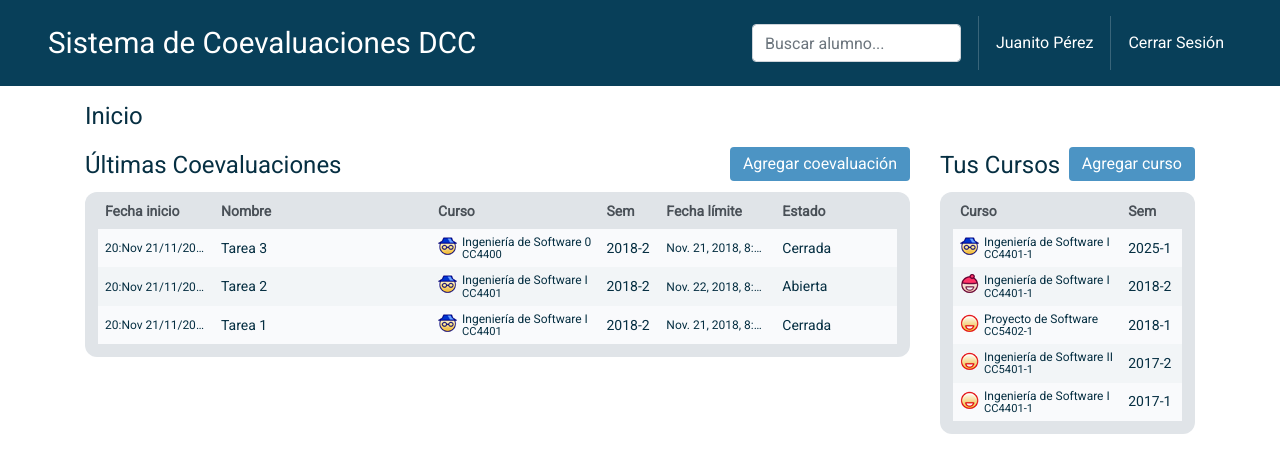
After one commit to DCC-CC4401/2018-2-CebicheCorp-T4, a Django app: page /index in a window 1280 px wide. The commit adds this page. Shown: the top 473 px of the page. Run offline with Django 3.2, Linux system fonts and the light colour scheme; data comes from the database, SQL or seed files in the repository; both versions use the stored data as it was after the commit; some libraries are stand-ins or nearby versions.

```diff
--- a/Coevaluaciones/apps.py
+++ b/Coevaluaciones/apps.py
@@ -1,5 +1,5 @@
 from django.apps import AppConfig
 
 
-class BlogConfig(AppConfig):
+class Tarea4Config(AppConfig):
     name = 'Coevaluaciones'
--- a/Coevaluaciones/urls.py
+++ b/Coevaluaciones/urls.py
@@ -3,4 +3,5 @@ from . import views
 
 urlpatterns = [
     path('', views.login, name='login'),
+    path('index', views.index, name='index'),
 ]
--- a/Coevaluaciones/views.py
+++ b/Coevaluaciones/views.py
@@ -1,6 +1,11 @@
 from django.shortcuts import render
-from .models import Post
+from .models import Coeval, Curso
 from django.utils import timezone
 
 def login(request):
-    return render(request, 'Coevaluaciones/login.html', {})
+    return render(request, 'login.html', {})
+
+def index(request):
+    ultimas_coeval = Coeval.objects.order_by('-fecha_inicio')[:5]
+    context = {'ultimas_coeval': ultimas_coeval}
+    return render(request, 'home.html', context)
--- a/static/css/coeval.css
+++ b/static/css/coeval.css
@@ -213,7 +213,7 @@ td.td-icon {
 
 .th-fecha {	width: 6.2rem }
 .th-titulo { width: 11.6rem }
-.th-curso {	width: 8.8rem }
+.th-curso {	width: 9rem }
 .th-semestre { width: 3.2rem }
 .th-estado { width: 4.5rem }
 .th-iconos { width: 2rem }
--- /dev/null
+++ b/templates/footer.html
@@ -0,0 +1,2 @@
+    </body>
+    </html>
--- /dev/null
+++ b/templates/header.html
@@ -0,0 +1,42 @@
+{% load static %}
+<!DOCTYPE html>
+    <html lang="es">
+    <head>
+        <meta charset="UTF-8">
+        <link rel="stylesheet" href="{% static 'css/bootstrap.min.css' %}"/>
+        <link rel="stylesheet" href="{% static 'css/coeval.css' %}"/>
+        <link rel="stylesheet" href="https://fonts.googleapis.com/css?family=Roboto">
+        <script src="https://code.jquery.com/jquery-3.1.0.min.js"></script>
+        <script src="{% static 'js/bootstrap.min.js' %}"></script>
+        <script src="{% static 'js/coeval.js' %}"></script>
+        <title>Sistema de Coevaluaciones DCC</title>
+    </head>
+    <body>
+        <!-- Barra superior -->
+        <nav class="navbar navbar-expand-lg navbar-dark bg-dark px-5 py-3">
+            <a class="navbar-brand" href="#">Sistema de Coevaluaciones DCC</a>
+            <!-- Al achicar la pantalla, el menú se oculta y se vuelve desplegable mediante este botón. -->
+            <button class="navbar-toggler" type="button" data-toggle="collapse" data-target="#navbarSupportedContent" aria-controls="navbarSupportedContent" aria-expanded="false" aria-label="Toggle navigation">
+                <span class="navbar-toggler-icon">
+                    <i class="fa fa-navicon"></i>
+                </span>
+            </button>
+
+            <!-- Menú superior-derecha -->
+            <div class="collapse navbar-collapse" id="navbarSupportedContent">
+                <ul class="navbar-nav ml-auto">
+                    <form class="nav-link form-inline my-2 my-lg-0">
+                        <input class="form-control" type="search" placeholder="Buscar alumno..." aria-label="Buscar alumno">
+                    </form>
+                    <li class="divider-vertical"></li>
+                    <li class="nav-item">
+                        <a class="nav-link" href="#">Juanito Pérez</a>
+                    </li>
+                    <li class="divider-vertical"></li>
+                    <li class="nav-item">
+                        <a class="nav-link" href="#">Cerrar Sesión</a>
+                    </li>
+                </ul>
+            </div>
+        </nav>
+        <!-- FIN Barra superior -->
--- /dev/null
+++ b/templates/home.html
@@ -0,0 +1,235 @@
+{%  include "header.html" %}
+        <!-- Cuerpo -->
+        <div class="container"> <!-- Contenedor responsivo, se adapta a la pantalla con puntos de quiebre. -->
+
+            <h4 class="font-weight-light my-3">Inicio</h4>
+
+            <!-- Formulario para agregar una coevaluación. -->
+            <!-- Permanece oculto hasta apretar el botón correspondiente. -->
+            <div id="add-coev-form" class="mb-4">
+                <h4 class="mt-1">Agregar Coevaluación</h4>
+                <form>
+                    <div class="form-row">
+                        <div class="form-group col-6">
+                            <label for="titleCoev">Título de la coevaluación</label>
+                            <input type="text" class="form-control" id="titleCoev" placeholder="ej: Tarea 1, Presentación 3, etc.">
+                        </div>
+                        <div class="form-group col-6">
+                            <label for="inputCursoCoev">Curso</label>
+                            <select id="inputCursoCoev" class="form-control">
+                                <option selected>Seleccione un curso...</option>
+                                <option>CC4401-1 Ingeniería de Software I, 2025-1</option>
+                                <option>CC4401-1 Ingeniería de Software I, 2018-2</option>
+                            </select>
+                        </div>
+                    </div>
+                    <div class="form-row">
+                        <div class="form-group col-3">
+                            <label for="dateStartCoev">Fecha de inicio</label>
+                            <input type="date" class="form-control" id="dateStartCoev" placeholder="dd/mm/yyyy">
+                        </div>
+                        <div class="form-group col-2">
+                            <label for="timeStartCoev">Hora de inicio</label>
+                            <input type="time" class="form-control" id="timeStartCoev" placeholder="hh:mm">
+                        </div>
+                        <div class="form-group col-3 offset-1">
+                            <label for="dateEndCoev">Fecha límite</label>
+                            <input type="date" class="form-control" id="dateEndCoev" placeholder="dd/mm/yyyy">
+                        </div>
+                        <div class="form-group col-2">
+                            <label for="timeEndCoev">Hora límite</label>
+                            <input type="time" class="form-control" id="timeEndCoev" placeholder="hh:mm">
+                        </div>
+                    </div>
+                    <button type="submit" class="btn btn-primary-custom">Confirmar</button>
+                    <button type="button" class="btn btn-cancel" onclick="cancelAdd()">Cancelar</button>
+                </form>
+                <hr/>
+            </div>
+            <!-- FIN Formulario agregar coevaluación -->
+
+            <!-- Formulario para agregar un curso. -->
+            <!-- Permanece oculto hasta apretar el botón correspondiente. -->
+            <div id="add-curso-form" class="mb-4">
+                <h4 class="mt-1">Agregar Curso</h4>
+                <form>
+                    <div class="form-row">
+                        <div class="form-group col-2">
+                            <label for="codigoCurso">Código del curso</label>
+                            <input type="text" class="form-control" id="codigoCurso" placeholder="ej: CC4401">
+                        </div>
+                        <div class="form-group col-1">
+                            <label for="seccionCurso">Sección</label>
+                            <input type="number" class="form-control" id="seccionCurso" value="1" placeholder="">
+                        </div>
+                        <div class="form-group col-1 offset-1">
+                            <label for="annoCurso">Año</label>
+                            <input type="text" class="form-control" id="annoCurso" placeholder="ej: 2018">
+                        </div>
+                        <div class="form-group col-3">
+                            <label for="semestreCurso">Semestre</label>
+                            <select id="semestreCurso" class="form-control">
+                                <option selected>Seleccione un semestre...</option>
+                                <option>Otoño - Primer semestre</option>
+                                <option>Primavera - Segundo semestre</option>
+                            </select>
+                        </div>
+                    </div>
+                    <button type="submit" class="btn btn-primary-custom">Confirmar</button>
+                    <button type="submit" class="btn btn-cancel" onclick="cancelAdd()">Cancelar</button>
+                </form>
+                <hr/>
+            </div>
+            <!-- FIN Formulario agregar curso -->
+
+            <!-- Tablas de resumen -->
+            <div class="row">
+                <!-- Tabla de coevaluaciones -->
+                <div class="col-md-9">
+                    <h4 class="d-inline-block mt-1">Últimas Coevaluaciones</h4>
+                    <button type="button" id="add-coev-btn" class="btn btn-primary-custom float-right" onclick="addCoev()">Agregar coevaluación</button>
+
+                    <div class="table-wrap table-responsive my-1"> <!-- "Envoltura" de la tabla -->
+                        <table class="table table-coeval table-striped table-hover mb-0"> <!-- Tabla -->
+                            <!-- Encabezados de tabla (Table Headers) -->
+                            <thead class="thead-light">
+                                <tr> <!-- Fila (Table Row) -->
+                                    <th class="th-fecha">Fecha inicio</th>
+                                    <th class="th-titulo">Nombre</th>
+                                    <th class="th-curso">Curso</th>
+                                    <th class="th-semestre">Sem</th>
+                                    <th class="th-fecha">Fecha límite</th>
+                                    <th class="th-estado">Estado</th>
+                                    <th class="th-iconos"></th>
+                                </tr>
+                            </thead>
+
+                            <!-- Cuerpo de tabla (Table Data) -->
+                            <tbody>
+                                {% for coeval in ultimas_coeval %}
+                                <tr>
+                                    <!-- Fecha de inicio -->
+                                    <td class="td-fecha">
+                                        {{ coeval.fecha_inicio|date:"H:M d/m/Y" }}
+                                        <!-- Ícono de lápiz -->
+                                        <a href="#" title="Editar fecha de inicio"><img class="clickable-icon" src="icon/edit-icon.png" alt="editar fecha" width="15" height="15"></a>
+                                    </td>
+                                    <!-- Título de coevaluación -->
+                                    <td>{{ coeval.titulo }}</td>
+                                    <!-- Curso, con ícono de rol, nombre y código -->
+                                    <td class="td-curso-full">
+                                        <div class="cargos cargos-profesor tooltip-custom">
+                                            <span class="tooltiptext"></span>
+                                        </div>
+                                        <span class="curso-nombre">{{ coeval.curso.nombre }}</span>
+                                        <br>
+                                        <span class="curso-codigo">{{ coeval.curso.codigo }}</span>
+                                    </td>
+                                    <!-- Semestre -->
+                                    <td>{{ coeval.curso.anno }}-{{ coeval.curso.semestre }}</td>
+                                    <!-- Fecha de término -->
+                                    <td class="td-fecha">
+                                        {{ coeval.fecha_termino }}
+                                        <!-- Ícono de lápiz -->
+                                        <a href="#" title="Editar fecha límite"><img class="clickable-icon" src="icon/edit-icon.png" alt="editar fecha" width="15" height="15"></a>
+                                    </td>
+                                    <!-- Estado -->
+                                    <td>{{ coeval.estado }}</td>
+                                    <!-- Ícono de acción (vacío) -->
+                                    <td></td>
+                                </tr>
+                                {% empty %}
+                                    <tr><td colspan="7" class="text-center">No tienes coevaluaciones registradas</td></tr>
+                                {% endfor %}
+                                <!-- Filas vacías, placeholder -->
+                                <!--
+                                <tr style="height: 38px;"><td></td><td></td><td></td><td></td><td></td><td></td><td></td></tr>
+                                <tr style="height: 38px;"><td></td><td></td><td></td><td></td><td></td><td></td><td></td></tr>
+                                <tr style="height: 38px;"><td></td><td></td><td></td><td></td><td></td><td></td><td></td></tr>
+                                -->
+                            </tbody>
+                        </table>
+                    </div>
+                </div>
+                <!-- Tabla de cursos -->
+                <div class="col-md-3 mb-3">
+                    <h4 class="d-inline-block mt-1">Tus Cursos</h4>
+                    <button type="button" id="add-curso-btn" class="btn btn-primary-custom float-right" onclick="addCurso()">Agregar curso</button>
+
+                    <div class="table-wrap table-responsive my-1">
+                        <table class="table table-cursos table-striped table-hover mb-0">
+                            <!-- Encabezados de tabla (Table Headers) -->
+                            <thead class="thead-light">
+                                <tr>
+                                    <th>Curso</th>
+                                    <th class="th-semestre">Sem</th>
+                                </tr>
+                            </thead>
+                            <!-- Cuerpo de tabla (Table Data) -->
+                            <tbody>
+                                <tr>
+                                    <!-- Curso, con ícono de rol, nombre y código -->
+                                    <td class="td-curso-full">
+                                        <div class="cargos cargos-profesor tooltip-custom">
+                                            <span class="tooltiptext"></span>
+                                        </div>
+                                        <span class="curso-nombre">Ingeniería de Software I</span>
+                                        <br>
+                                        <span class="curso-codigo">CC4401-1</span>
+                                    </td>
+                                    <!-- Semestre -->
+                                    <td>2025-1</td>
+                                </tr>
+                                <tr>
+                                    <td class="td-curso-full">
+                                        <div class="cargos cargos-auxiliar tooltip-custom">
+                                            <span class="tooltiptext"></span>
+                                        </div>
+                                        <span class="curso-nombre">Ingeniería de Software I</span>
+                                        <br>
+                                        <span class="curso-codigo">CC4401-1</span>
+                                    </td>
+                                    <td>2018-2</td>
+                                </tr>
+                                <tr>
+                                    <td class="td-curso-full">
+                                        <div class="cargos cargos-alumno tooltip-custom">
+                                            <span class="tooltiptext"></span>
+                                        </div>
+                                        <span class="curso-nombre">Proyecto de Software</span>
+                                        <br>
+                                        <span class="curso-codigo">CC5402-1</span>
+                                    </td>
+                                    <td>2018-1</td>
+                                </tr>
+                                <tr>
+                                    <td class="td-curso-full">
+                                        <div class="cargos cargos-alumno tooltip-custom">
+                                            <span class="tooltiptext"></span>
+                                        </div>
+                                        <span class="curso-nombre">Ingeniería de Software II</span>
+                                        <br>
+                                        <span class="curso-codigo">CC5401-1</span>
+                                    </td>
+                                    <td>2017-2</td>
+                                </tr>
+                                <tr>
+                                    <td class="td-curso-full">
+                                        <div class="cargos cargos-alumno tooltip-custom">
+                                            <span class="tooltiptext"></span>
+                                        </div>
+                                        <span class="curso-nombre">Ingeniería de Software I</span>
+                                        <br>
+                                        <span class="curso-codigo">CC4401-1</span>
+                                    </td>
+                                    <td>2017-1</td>
+                                </tr>
+                            </tbody>
+                        </table>
+                    </div>
+                </div>
+            </div>
+
+        </div>
+
+{% include "footer.html" %}
```
Also changed, not shown: Coevaluaciones/admin.py (+5 -2 lines), Coevaluaciones/models.py (+18 -11 lines), db.sqlite3, templates/coevaluacion-vista-alumno.html (renamed from templates/Coevaluaciones/coevaluacion-vista-alumno.html), templates/coevaluacion-vista-docente.html (renamed from templates/Coevaluaciones/coevaluacion-vista-docente.html), templates/curso-vista-alumno.html (renamed from templates/Coevaluaciones/curso-vista-alumno.html), templates/curso-vista-docente.html (renamed from templates/Coevaluaciones/curso-vista-docente.html), templates/home-vista-alumno.html (renamed from templates/Coevaluaciones/home-vista-alumno.html), templates/home-vista-profesor.html (renamed from templates/Coevaluaciones/home-vista-profesor.html), templates/login.html (renamed from templates/Coevaluaciones/login.html), templates/perfil-alumno-vista-docente.html (renamed from templates/Coevaluaciones/perfil-alumno-vista-docente.html), templates/perfil-vista-dueno.html (renamed from templates/Coevaluaciones/perfil-vista-dueno.html).
